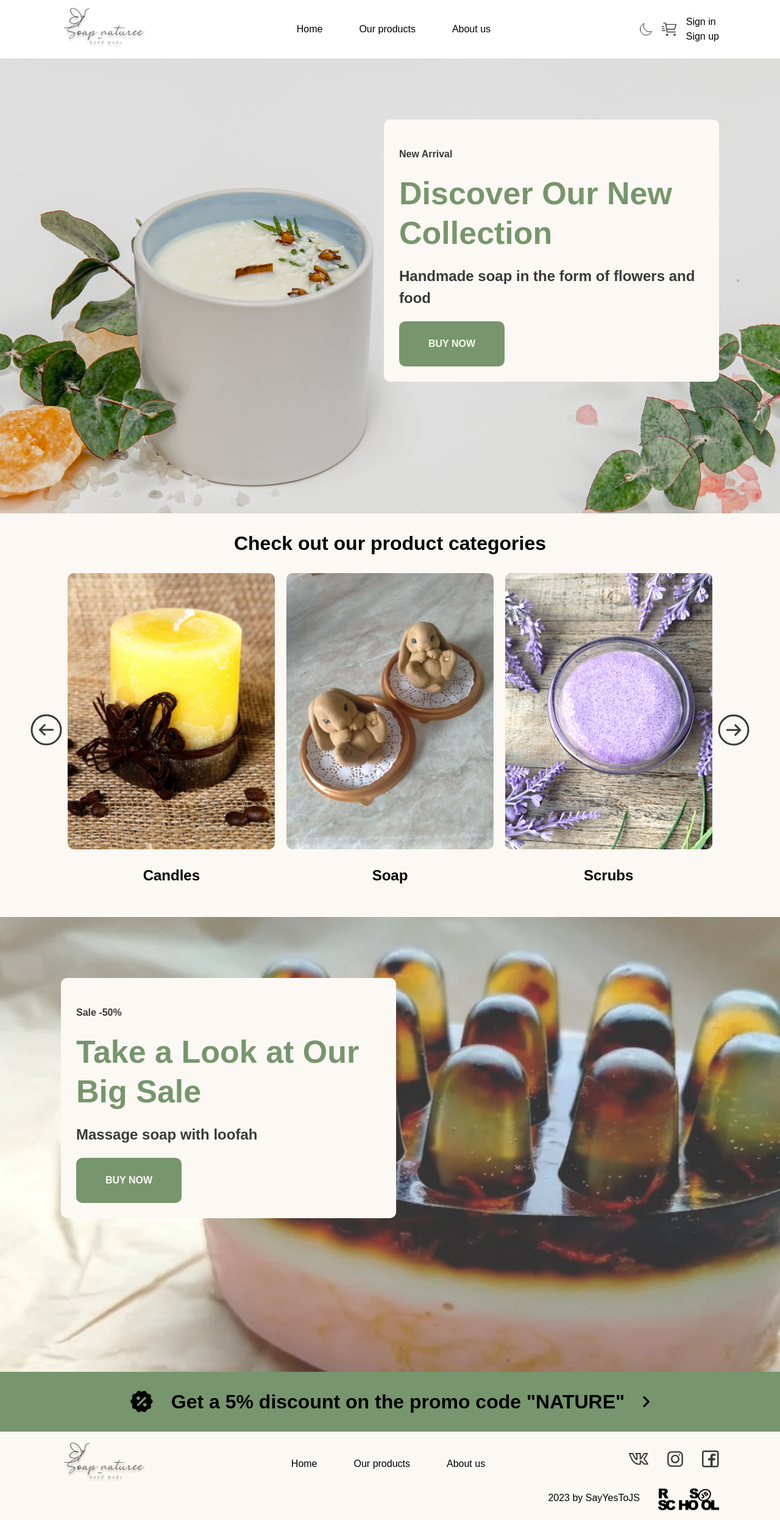
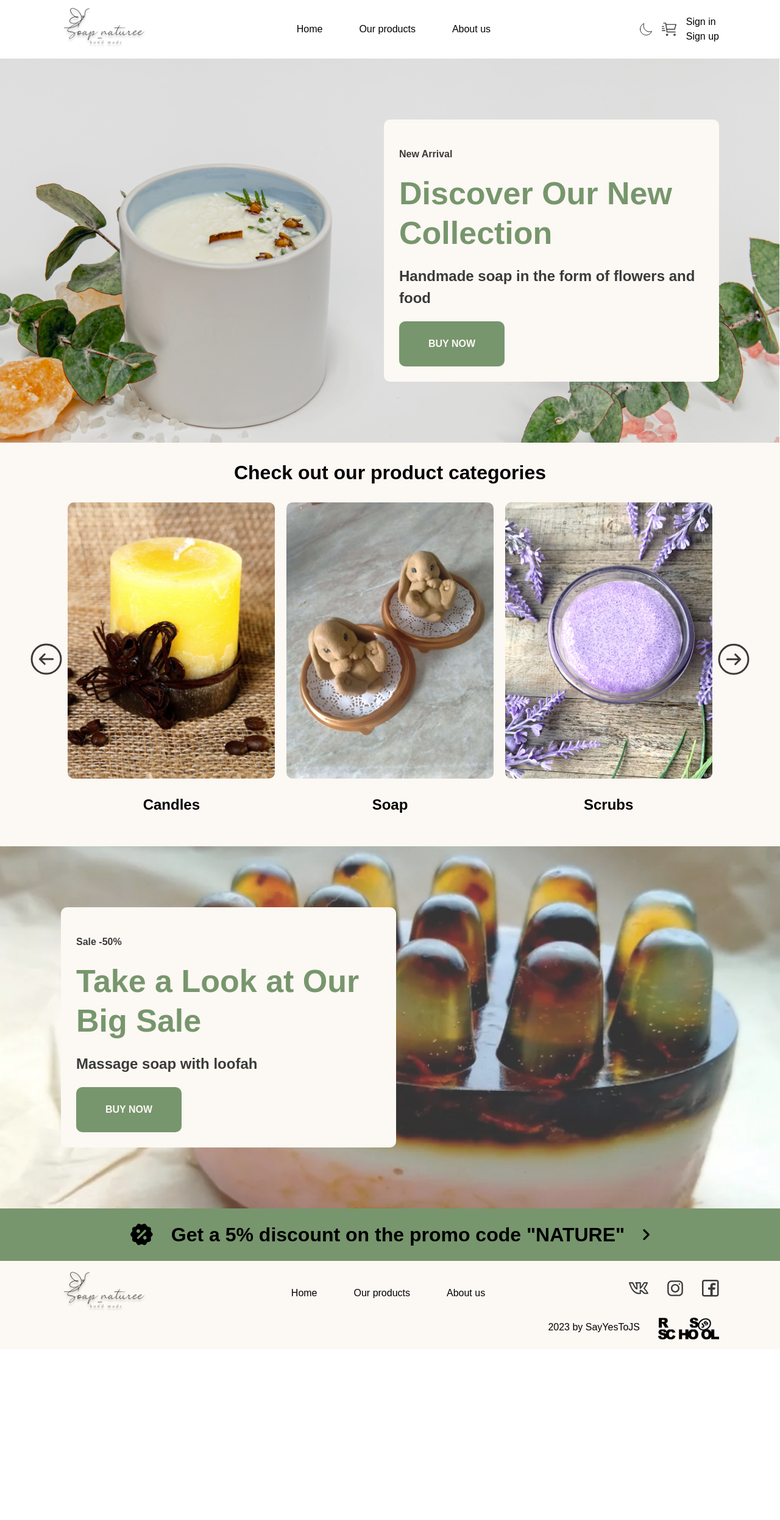
Before and after one commit to anastakozz/soap_naturee, a React (Create React App) app in the folder rs-soap-shop/: page / in a window 1280 px wide. Shown: the whole page at 61% size. After the commit the page ends 2213 px from the top, so only its background shows below. Built offline with nearby package versions, Linux system fonts and the light colour scheme.

Commit message:
feat: add adaptivity to banners

```diff
--- /dev/null
+++ b/rs-soap-shop/src/components/banner/Banner.tsx
@@ -0,0 +1,24 @@
+import HeavyButton from '../buttons/heavyButton'
+import { Link } from 'react-router-dom'
+
+interface BannerProps {
+  p: string
+  h2: string
+  h4: string
+  buttonText: string
+  linkAdress: string
+}
+
+export function Banner(content: BannerProps) {
+  const { p, h2, h4, buttonText, linkAdress } = content
+  return (
+    <div className='bg-secondaryColor dark:bg-accentDarkColor  rounded-normal p-sm h-min max-w-[550px]'>
+      <p className='text-grayLColor dark:text-secondaryColor text-base font-semibold my-5'>{p}</p>
+      <h2 className='text-accentColor dark:text-secondaryColor text-h3 sm:text-4xl md:text-h2 font-bold md:leading-tight'>{h2}</h2>
+      <h4 className='text-grayLColor dark:text-secondaryColor text-h4 font-semibold my-5'>{h4}</h4>
+      <Link to={linkAdress}>
+        <HeavyButton>{buttonText}</HeavyButton>
+      </Link>
+    </div>
+  )
+}
--- a/rs-soap-shop/src/components/banner/index.tsx
+++ b/rs-soap-shop/src/components/banner/index.tsx
@@ -1,24 +1,2 @@
-import HeavyButton from '../buttons/heavyButton'
-import { Link } from 'react-router-dom'
-
-interface BannerProps {
-  p: string
-  h2: string
-  h4: string
-  buttonText: string
-  linkAdress: string
-}
-
-export function Banner(content: BannerProps) {
-  const { p, h2, h4, buttonText, linkAdress } = content
-  return (
-    <div className='bg-secondaryColor dark:bg-accentDarkColor w-[550px] rounded-normal p-sm h-min'>
-      <p className='text-grayLColor dark:text-secondaryColor text-base font-semibold my-5'>{p}</p>
-      <h2 className='text-accentColor dark:text-secondaryColor text-h2 font-bold leading-tight'>{h2}</h2>
-      <h4 className='text-grayLColor dark:text-secondaryColor text-h4 font-semibold my-5'>{h4}</h4>
-      <Link to={linkAdress}>
-        <HeavyButton>{buttonText}</HeavyButton>
-      </Link>
-    </div>
-  )
-}
+import { Banner } from './Banner'
+export default Banner
--- a/rs-soap-shop/src/pages/homePage/Promocode/Promocode.tsx
+++ b/rs-soap-shop/src/pages/homePage/Promocode/Promocode.tsx
@@ -7,7 +7,7 @@ export default function Promocode() {
     <Link to={'/our-products'}>
       <div className='flex items-center justify-center transition p-sm bg-accentColor dark:bg-accentDarkColor text-center text-greyLColor dark:text-basicColor hover:text-secondaryColor dark:hover:text-secondaryColor'>
         <SaleIcon></SaleIcon>
-        <span className='text-h3 font-bold'>Get a 5% discount on the promo code &quot;NATURE&quot;</span>
+        <span className='text-sm sm:text-base md:text-2xl lg:text-h3 font-bold'>Get a 5% discount on the promo code &quot;NATURE&quot;</span>
         <ArrowSmallIcon />
       </div>
     </Link>
--- /dev/null
+++ b/rs-soap-shop/src/pages/homePage/Promocode/index.tsx
@@ -0,0 +1,2 @@
+import Promocode from './Promocode'
+export default Promocode
--- /dev/null
+++ b/rs-soap-shop/src/pages/homePage/checkoutSection/CategoryCarousel/CategoryCard/index.tsx
@@ -0,0 +1,2 @@
+import CategoryCard from './CategoryCard'
+export default CategoryCard
--- a/rs-soap-shop/src/pages/homePage/index.tsx
+++ b/rs-soap-shop/src/pages/homePage/index.tsx
@@ -2,7 +2,7 @@ import React from 'react'
 import NewCollectionSection from './newCollectionSection'
 import CheckoutSection from './checkoutSection'
 import SaleSection from './saleSection'
-import Promocode from './Promocode/Promocode'
+import Promocode from './Promocode'
 
 function HomePage() {
   return (
--- a/rs-soap-shop/src/pages/homePage/newCollectionSection/NewCollectionSection.tsx
+++ b/rs-soap-shop/src/pages/homePage/newCollectionSection/NewCollectionSection.tsx
@@ -1,8 +1,8 @@
-import { Banner } from '../../../components/banner'
+import  Banner  from '../../../components/banner'
 
 export default function NewCollectionSection() {
   return (
-    <div className='bg-new-collection h-[746px] bg-no-repeat bg-left bg-cover p-big flex flex-row-reverse'>
+    <div className='bg-new-collection bg-no-repeat bg-left bg-cover p-sm md:p-big flex flex-row-reverse'>
       <Banner
         {...{
           p: 'New Arrival',
--- a/rs-soap-shop/src/pages/homePage/saleSection/saleSection.tsx
+++ b/rs-soap-shop/src/pages/homePage/saleSection/saleSection.tsx
@@ -1,15 +1,17 @@
-import { Banner } from '../../../components/banner'
+import Banner from '../../../components/banner'
 
 export default function SaleSection() {
   return (
-    <div className='bg-sale-section h-[746px] bg-no-repeat bg-left bg-cover p-big'>
-      <Banner {...{
+    <div className='bg-sale-section xxl:min-h-[746px] bg-no-repeat bg-left bg-cover p-sm md:p-big'>
+      <Banner
+        {...{
           p: 'Sale -50%',
           h2: 'Take a Look at Our Big Sale',
           h4: 'Massage soap with loofah',
           buttonText: 'BUY NOW',
           linkAdress: '/our-products'
-        }} />
+        }}
+      />
     </div>
   )
 }
```
